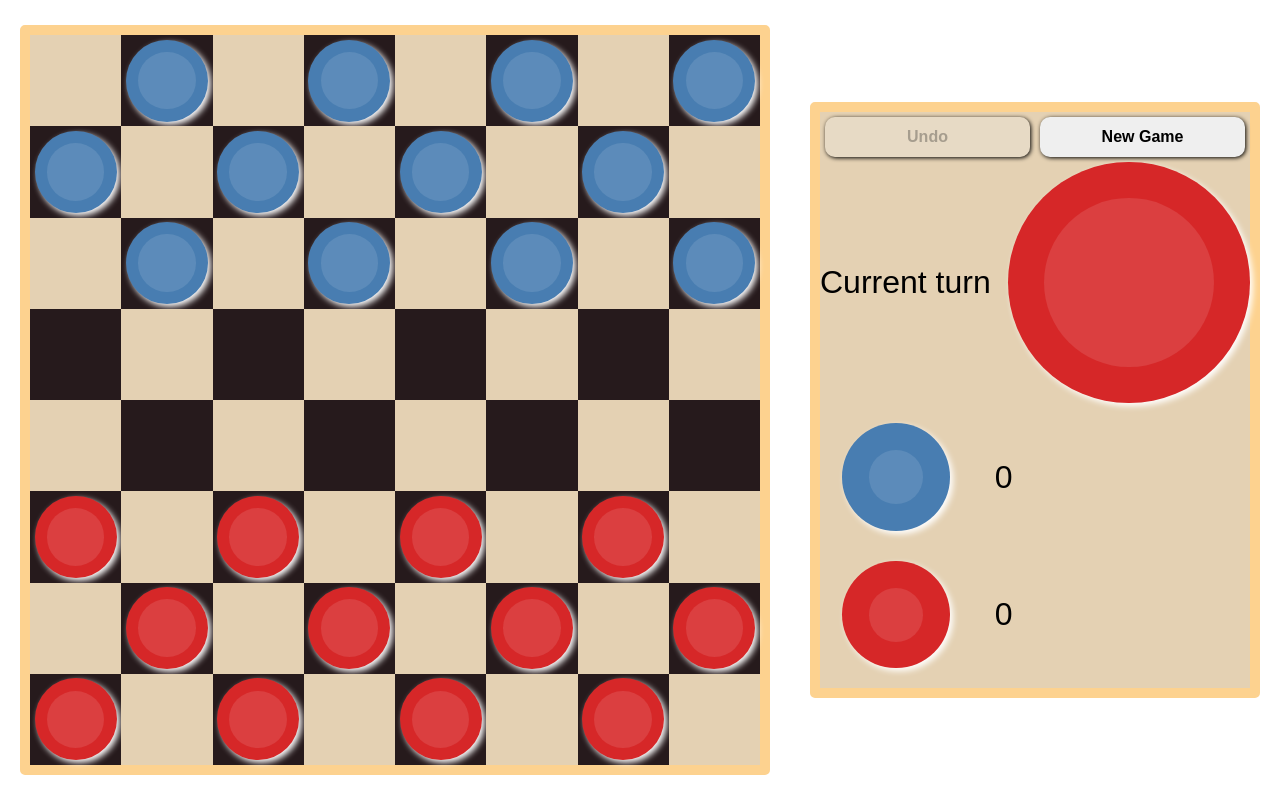
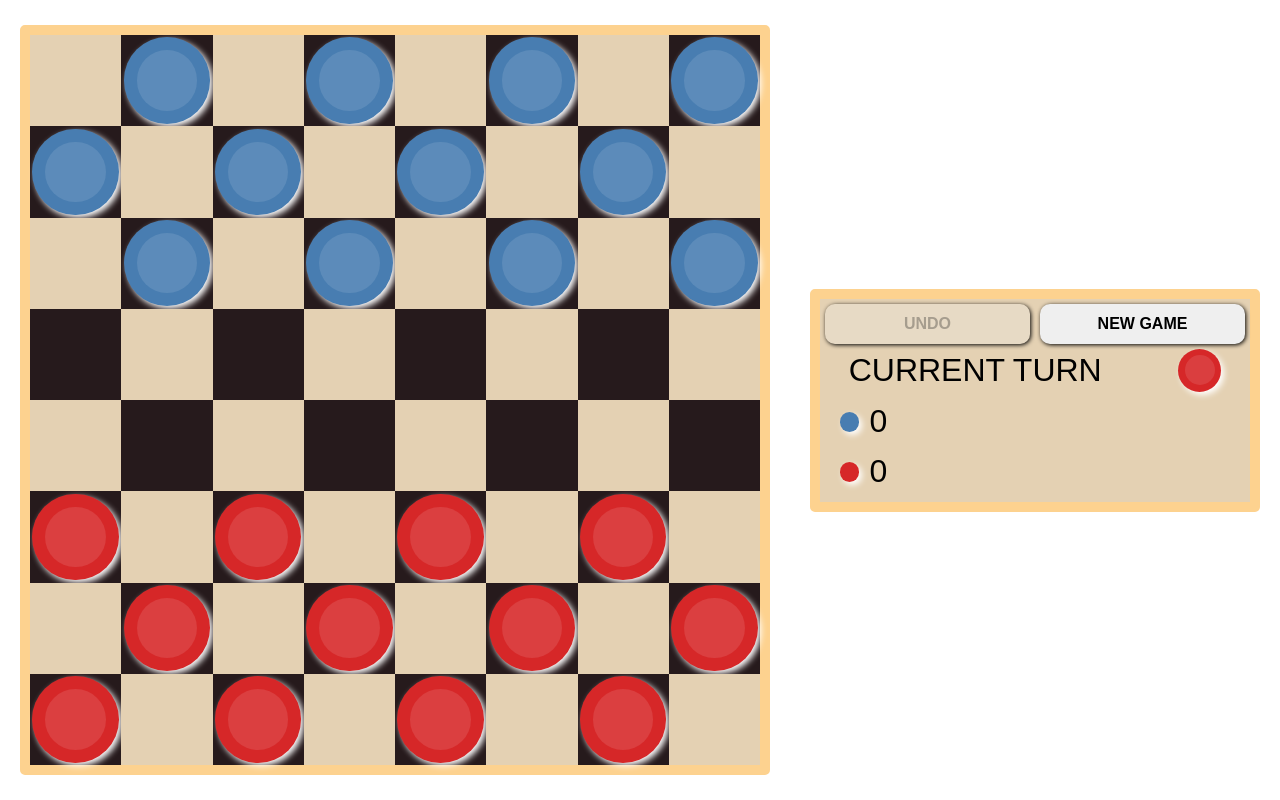
Before and after one commit to edgardlopes/react-checkers, a React (Create React App) app: page / in a window 1280 px wide. Built offline with nearby package versions, Linux system fonts and the light colour scheme.

Commit message:
css fixes

```diff
--- a/src/App.css
+++ b/src/App.css
@@ -30,4 +30,6 @@
 
     font-size: 2rem;
     font-weight: bold;
+
+    z-index: 2;
 }
--- a/src/components/Info.css
+++ b/src/components/Info.css
@@ -3,6 +3,7 @@
     width: 500px;
     display: flex;
     flex-direction: column;
+    justify-content: space-evenly;
 }
 
 .button-group button {
@@ -13,7 +14,7 @@
     display: flex;
     flex-direction: row;
     align-items: center;
-    justify-content: space-around;
+    justify-content: space-evenly;
 }
 
 .current-turn span {
@@ -21,12 +22,18 @@
     width: 70%;
 }
 
+.current-turn > div {
+    width: 10%;
+    aspect-ratio: 1;
+}
+
 .score {
+    align-self: flex-start;
     flex-grow: 1;
 }
 
 .score div {
-    margin: 10px 0px;
+    margin: 10px;
     display: flex;
     flex-direction: row;
     align-items: center;
--- a/src/components/Piece.css
+++ b/src/components/Piece.css
@@ -1,6 +1,6 @@
 .piece {
     border-radius: 50%;
-    width: 90%;
+    width: 95%;
     aspect-ratio: 1;
     box-shadow: 3px 3px 6px white;
     display: flex;
--- a/src/components/Piece.tsx
+++ b/src/components/Piece.tsx
@@ -5,12 +5,12 @@ import { Piece } from './types'
 import './Piece.css'
 
 interface Props {
-    onClick: (type: Piece) => void
+    onClick?: (type: Piece) => void
 }
 
 export type PieceComponent = React.FunctionComponent<Props>
 
-export const BlackMan: PieceComponent = ({ onClick }) => {
+export const BlackMan: PieceComponent = () => {
     return (
         <div className={'piece black'}>
             <div></div>
@@ -20,7 +20,7 @@ export const BlackMan: PieceComponent = ({ onClick }) => {
 
 export const WhiteMan: PieceComponent = ({ onClick }) => {
     return (
-        <div className={'piece red'} onMouseOver={() => onClick({ color: 'white', isKing: false })} onClick={() => onClick({ color: 'white', isKing: false })}>
+        <div className={'piece red'} onMouseOver={() => onClick && onClick({ color: 'white', isKing: false })}>
             <div></div>
         </div>
     )
@@ -28,7 +28,7 @@ export const WhiteMan: PieceComponent = ({ onClick }) => {
 
 export const WhiteKing: PieceComponent = ({ onClick }) => {
     return (
-        <div className={'piece red'} onMouseOver={() => onClick({ color: 'white', isKing: true })} onClick={() => onClick({ color: 'white', isKing: true })}>
+        <div className={'piece red'} onMouseOver={() => onClick && onClick({ color: 'white', isKing: true })}>
             <div>
                 <img src={crown} alt="A white king" />
             </div>
@@ -36,7 +36,7 @@ export const WhiteKing: PieceComponent = ({ onClick }) => {
     )
 }
 
-export const BlackKing: PieceComponent = ({ onClick }) => {
+export const BlackKing: PieceComponent = () => {
     return (
         <div className={'piece black'}>
             <div>
--- a/src/components/Square.css
+++ b/src/components/Square.css
@@ -17,6 +17,8 @@
 
     height: 100%;
     aspect-ratio: 1;
+
+    z-index: 1;
 }
 
 .light {
--- a/src/index.css
+++ b/src/index.css
@@ -2,13 +2,14 @@
     margin: 0;
     padding: 0;
     font-family: sans-serif;
+    text-transform: uppercase;
 }
 
 :root {
     --valid-screen: calc(100vh - 70px);
     --squareSize: calc(var(--valid-screen) / 8);
-    --lighSquare: #E4D1B3;
-    --darkSquare: #261A1C;
+    --lighSquare: #e4d1b3;
+    --darkSquare: #261a1c;
     --pieceWidth: 70%;
     --defaultBorder: #fdd28f 10px solid;
 }
@@ -16,7 +17,6 @@
 .flex {
     display: flex;
 }
-
 
 button {
     padding: 10px 20px;
```
